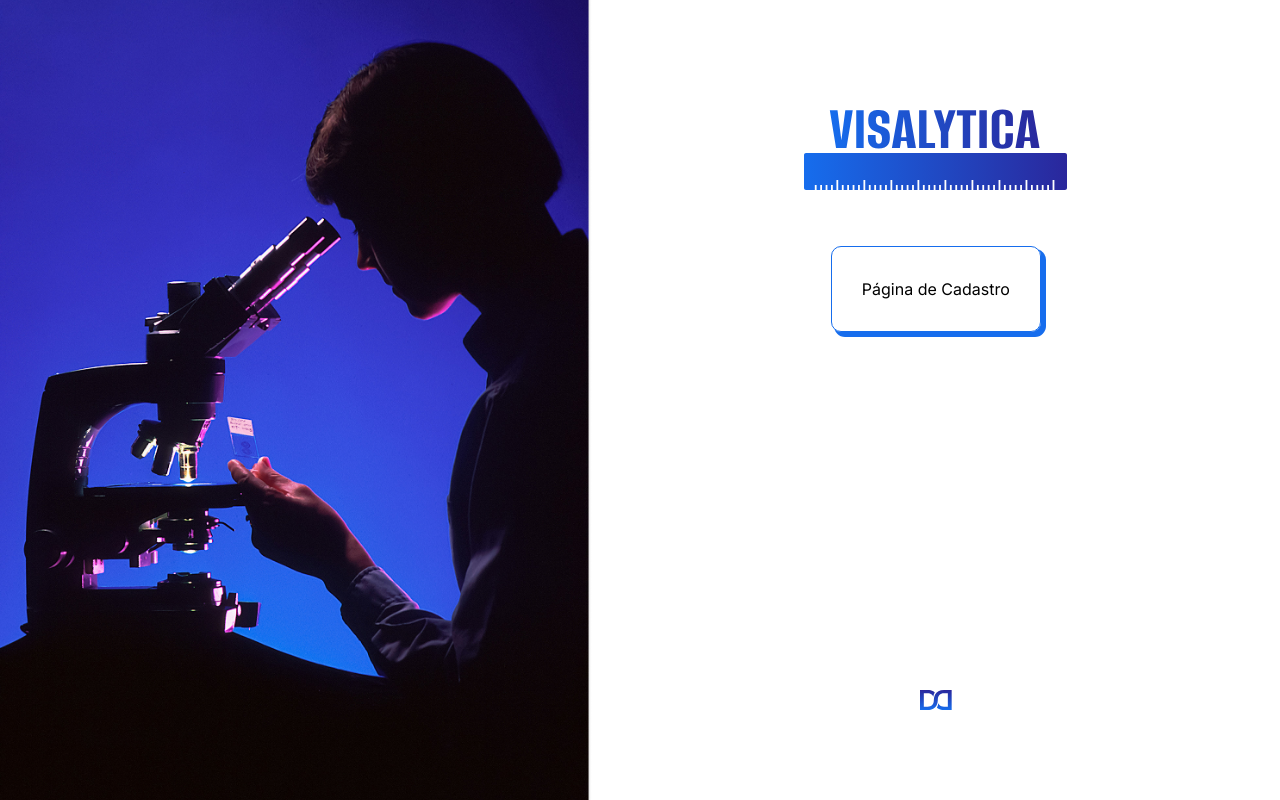
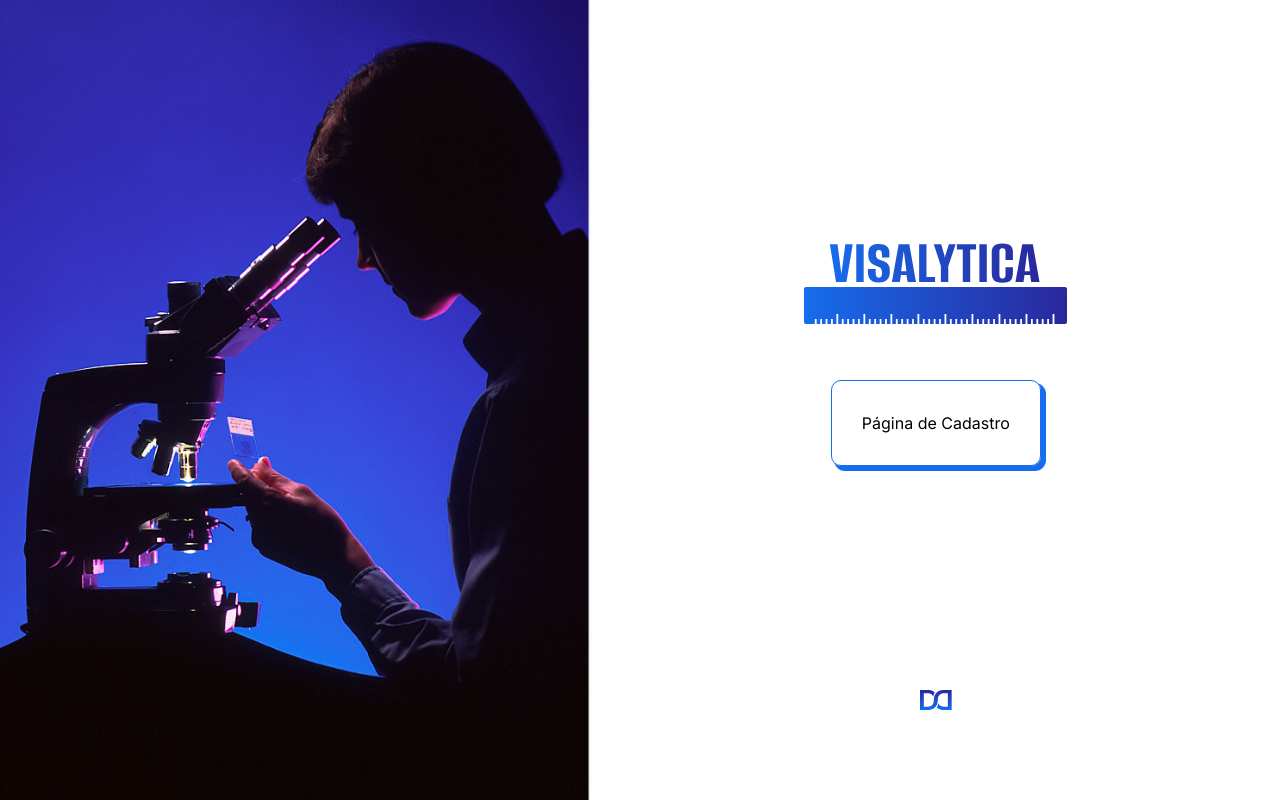
Before and after one commit to CodeBreakers-DASA/visalytica_frontend, a Next.js app: page /cadastro in a window 1280 px wide. Built offline with nearby package versions, Linux system fonts and the light colour scheme.

Commit message:
feat: padding top

```diff
--- a/src/app/(authLayout)/layout.js
+++ b/src/app/(authLayout)/layout.js
@@ -14,7 +14,7 @@ export default function RootLayout({ children }) {
           objectFit="cover"
         />
       </div>
-      <div className="flex flex-col justify-center items-center w-full p-[90px]">
+      <div className="flex flex-col justify-center items-center w-full p-[90px] pt-56">
         <Image
           src={logo}
           alt="logo visalytica"
```
